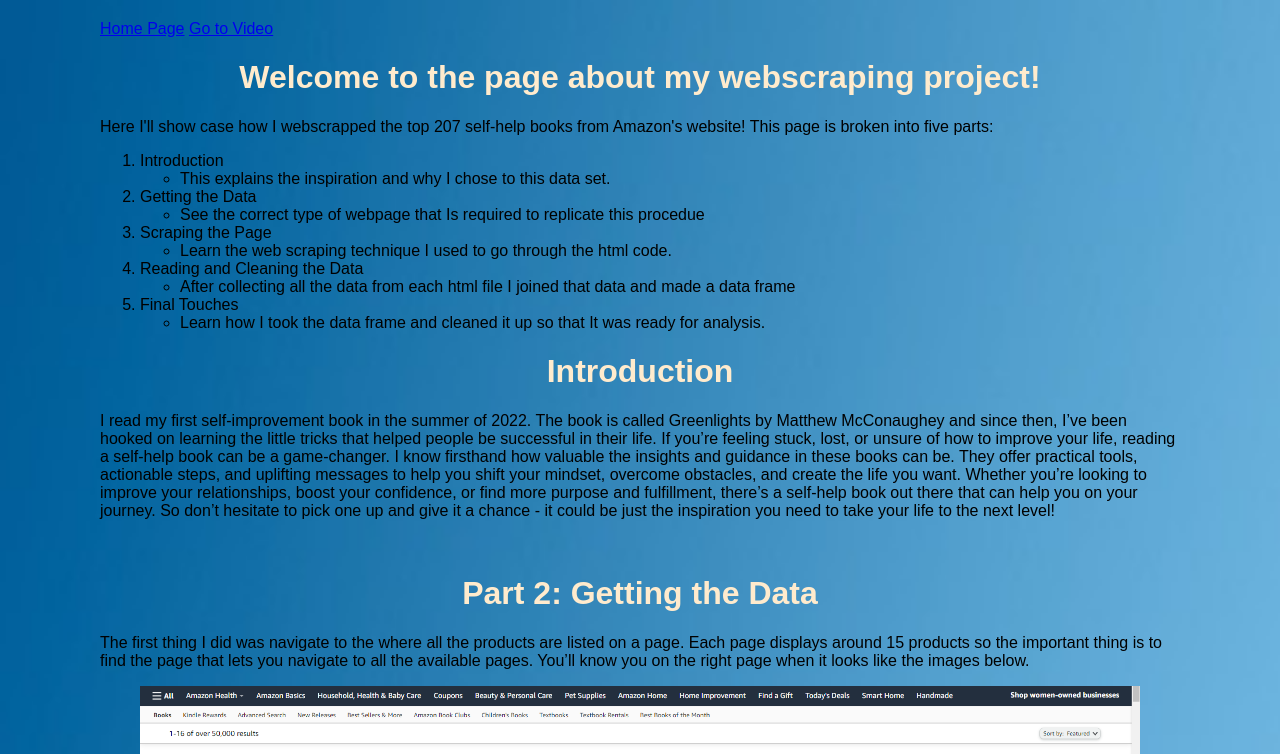
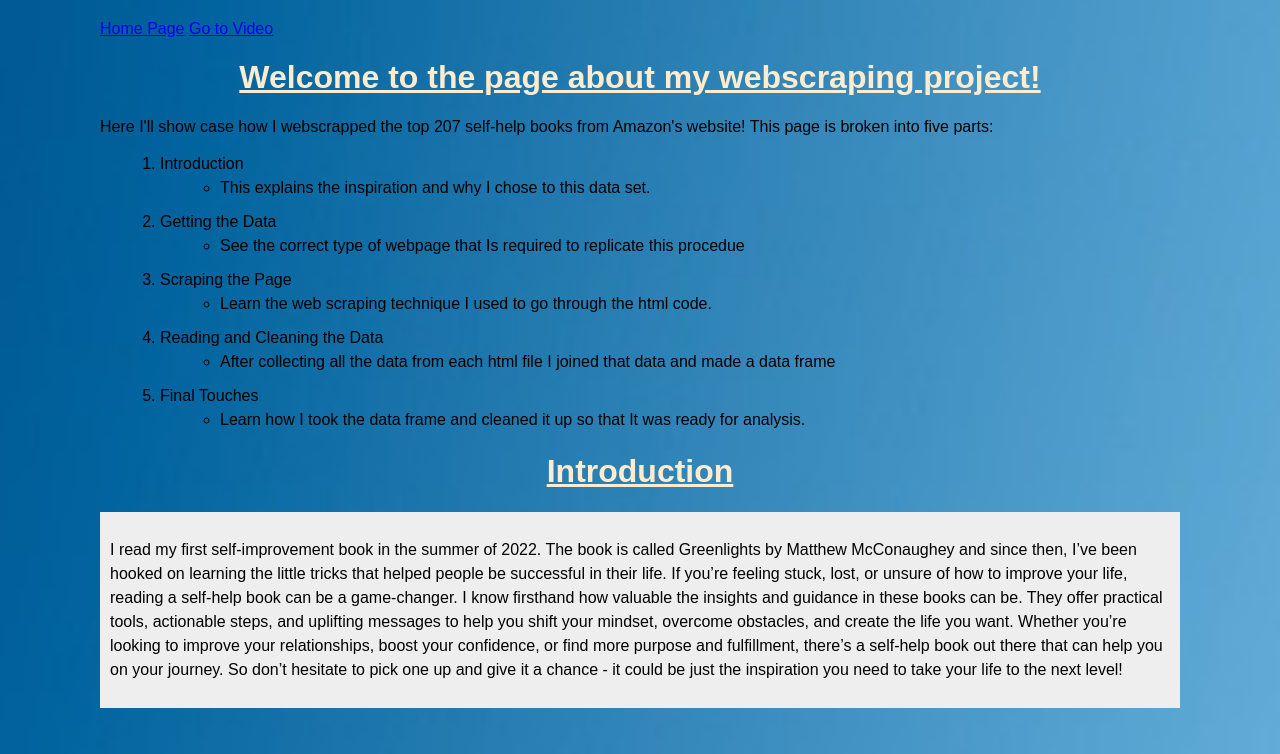
Before and after one commit to stevengarcia2132/is201, a plain HTML site: page projects.html in a window 1280 px wide. Shown: the top 754 px of the page. Drawn offline with Linux system fonts and the light colour scheme; a web font is replaced by a local one.

Commit message:
Add files via upload

```diff
--- a/css/style1.css
+++ b/css/style1.css
@@ -27,7 +27,53 @@ img{
   }
   .center {
     text-align: center;
+    text-decoration: underline;
+    text-decoration-color: blanchedalmond;
   }
   h1,h2,h3,h4,h5,h6 {
     color: blanchedalmond;
+    font-family:  'Arial Narrow Bold', sans-serif;
   }
+  .numbered-list {
+    font-size: 16px;
+    line-height: 1.5;
+    margin-bottom: 20px;
+    position:relative;
+  }
+
+  .numbered-list ol {
+    margin-left: 20px;
+  }
+
+  .numbered-list ul {
+    margin-left: 20px;
+  }
+
+  .numbered-list li {
+    margin-bottom: 10px;
+  }
+
+  .numbered-list li ul li {
+    margin-bottom: 5px;
+  }
+
+  .paragraph1 {
+    font-size: 16px;
+    line-height: 1.5;
+    margin-bottom: 20px;
+    padding: 10px;
+    background-color: #eee;
+  }
+
+  .paragraph2 {
+    font-size: 18px;
+    line-height: 1.2;
+    margin-bottom: 30px;
+    padding: 20px;
+    background-color: #f5f5f5;
+    color: #333;
+  }
+  .mycode{
+    background-color: aliceblue;
+    font-size: large;
+  }
```
